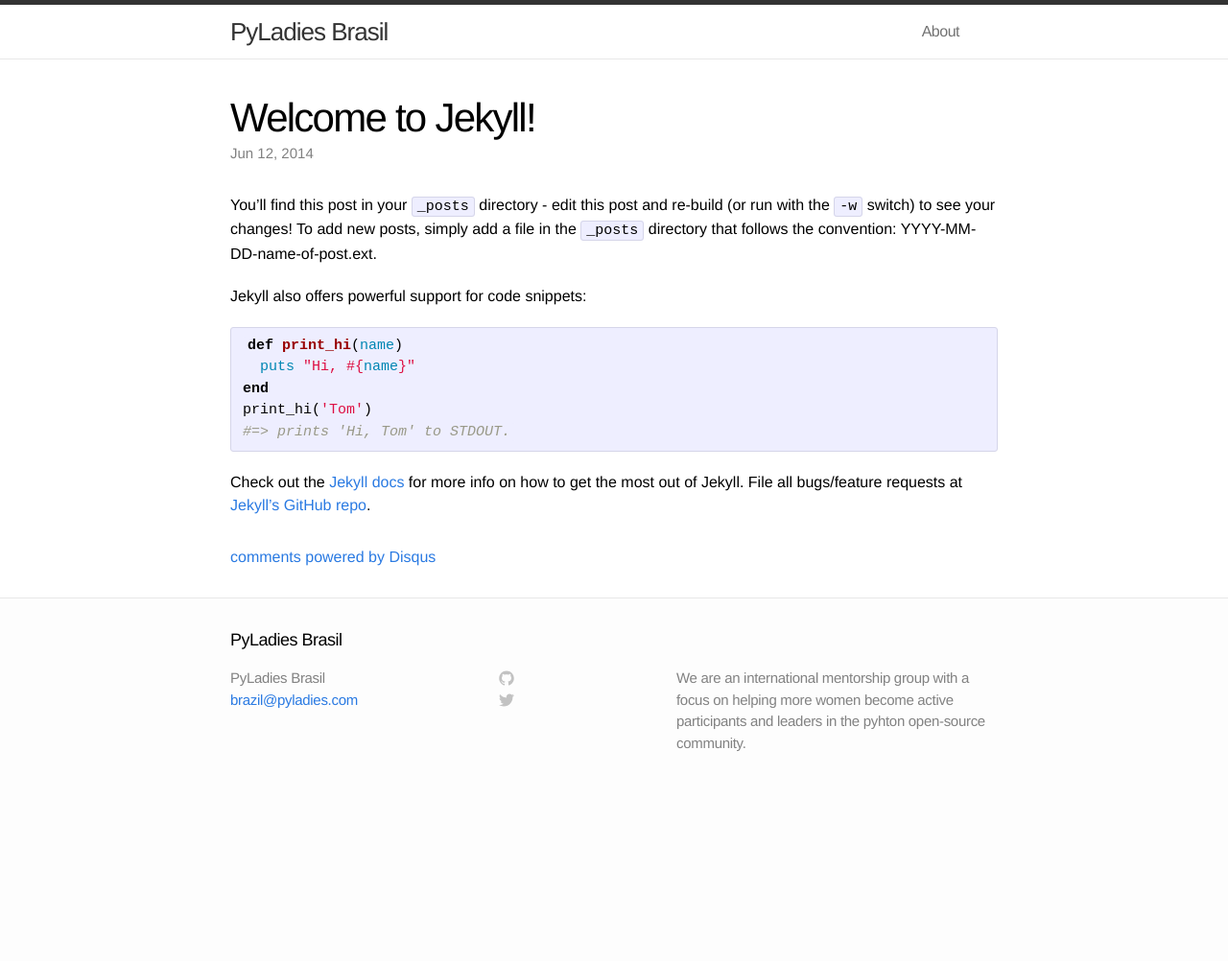
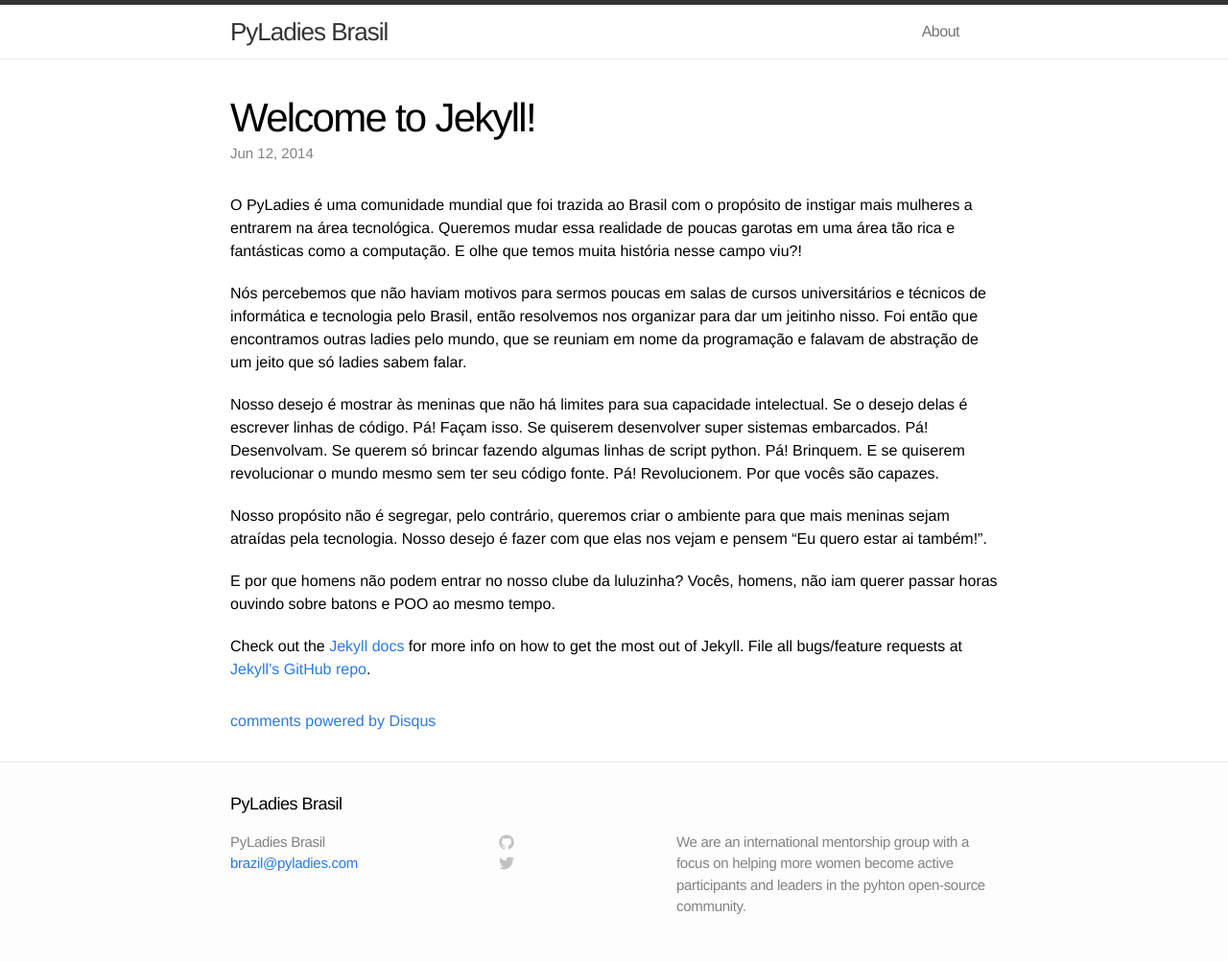
Before and after one commit to pyladies-brazil/pyladies-brazil.github.io, a Jekyll site: the page built from _posts/2014-06-12-welcome-to-jekyll.markdown, in a window 1280 px wide. Shown: the whole page at 96% size. Built offline with Jekyll 4.4.1, drawn with Linux system fonts in a browser that asks for light colours; comment, search, counter and statistics services are not loaded; before the commit the page ends 900 px from its top, so only the background shows below that.

Commit message:
first post

```diff
--- a/_posts/2014-06-12-welcome-to-jekyll.markdown
+++ b/_posts/2014-06-12-welcome-to-jekyll.markdown
@@ -5,18 +5,15 @@
 categories: jekyll update
 ---
 
-You'll find this post in your `_posts` directory - edit this post and re-build (or run with the `-w` switch) to see your changes!
-To add new posts, simply add a file in the `_posts` directory that follows the convention: YYYY-MM-DD-name-of-post.ext.
+O PyLadies é uma comunidade mundial que foi trazida ao Brasil com o propósito de instigar mais mulheres a entrarem na área tecnológica. Queremos mudar essa realidade de poucas garotas em uma área tão rica e fantásticas como a computação. E olhe que temos muita história nesse campo viu?!
 
-Jekyll also offers powerful support for code snippets:
+Nós percebemos que não haviam motivos para sermos poucas em salas de cursos universitários e técnicos de informática e tecnologia pelo Brasil, então resolvemos nos organizar para dar um jeitinho nisso. Foi então que encontramos outras ladies pelo mundo, que se reuniam em nome da programação e falavam de abstração de um jeito que só ladies sabem falar.
 
-{% highlight ruby %}
-def print_hi(name)
-  puts "Hi, #{name}"
-end
-print_hi('Tom')
-#=> prints 'Hi, Tom' to STDOUT.
-{% endhighlight %}
+Nosso desejo é mostrar às meninas que não há limites para sua capacidade intelectual. Se o desejo delas é escrever linhas de código. Pá! Façam isso. Se quiserem desenvolver super sistemas embarcados. Pá! Desenvolvam. Se querem só brincar fazendo algumas linhas de script python. Pá! Brinquem. E se quiserem revolucionar o mundo mesmo sem ter seu código fonte. Pá! Revolucionem. Por que vocês são capazes.
+
+Nosso propósito não é segregar, pelo contrário, queremos criar o ambiente para que mais meninas sejam atraídas pela tecnologia. Nosso desejo é fazer com que elas nos vejam e pensem "Eu quero estar ai também!".
+
+E por que homens não podem entrar no nosso clube da luluzinha? Vocês, homens, não iam querer passar horas ouvindo sobre batons e POO ao mesmo tempo.
 
 Check out the [Jekyll docs][jekyll] for more info on how to get the most out of Jekyll. File all bugs/feature requests at [Jekyll's GitHub repo][jekyll-gh].
 
```
